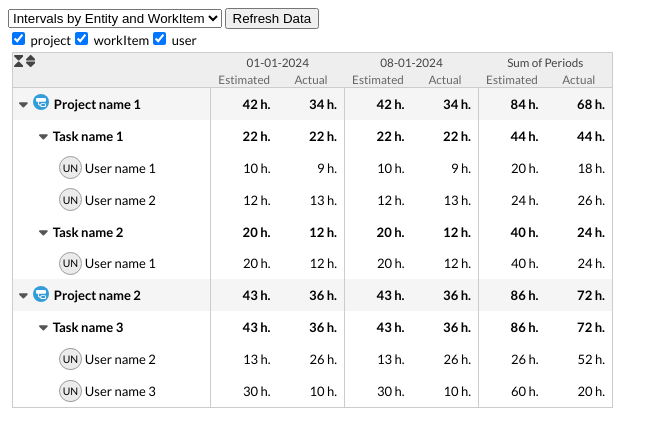
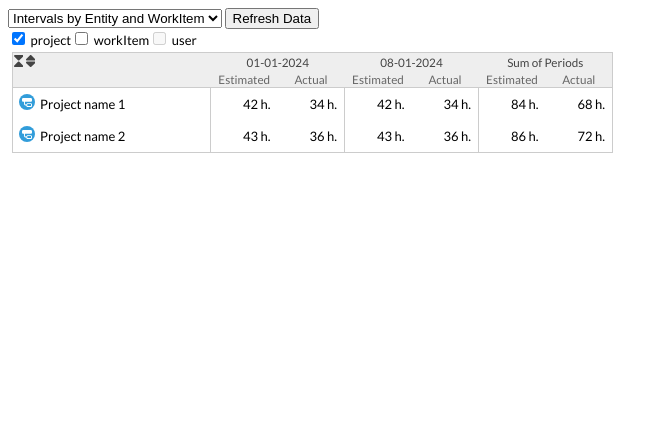
Before and after one commit to itm-platform/Resource-Analysis, a website: page flexiTable.html in a window 1280 px wide. Shown: the whole page, without its empty margins (0-668 px from the left). Drawn offline with Linux system fonts and the light colour scheme; no server answers; files whose address does not match are found by name.

Commit message:
filters aware of state

```diff
--- a/filterManager.js
+++ b/filterManager.js
@@ -1,41 +1,103 @@
 // filterManager.js
+import { retrieveTypeOrder } from "./utils.js";
 export class FilterManager {
-    constructor(targetDivId, initialFilters = {}) {
+    constructor(targetDivId, initialFilters = {}, dataRows) {
         this.targetDiv = document.getElementById(targetDivId);
-        this.filters = initialFilters;
+        this.dataRows = dataRows;
+        this.filterOrder = this.#getFilterOrder(dataRows);
+        this.filters = this.#reorderFilters(initialFilters);
         this.initFiltersUI();
     }
 
     initFiltersUI() {
-        const filterContainer = document.createElement('div');
+        // Ensure the container is only created once
+        this.filterContainer = this.targetDiv.querySelector('.filter-container') || document.createElement('div');
+        this.filterContainer.className = 'filter-container';
+        this.filterContainer.innerHTML = ''; // Clear existing content
+
+        // Create and attach filters
+        this.createCheckboxes();
+
+        // Append or re-append to ensure updates are visible
+        this.targetDiv.appendChild(this.filterContainer);
+        this.manageCheckboxes(); // Initial setup for checkbox states
+    }
+
+    createCheckboxes() {
         Object.keys(this.filters).forEach(type => {
             const label = document.createElement('label');
             const checkbox = document.createElement('input');
             checkbox.type = 'checkbox';
             checkbox.id = type;
             checkbox.checked = this.filters[type];
+
             checkbox.addEventListener('change', () => {
                 this.updateFilter(type, checkbox.checked);
-                document.dispatchEvent(new CustomEvent('filtersUpdated', { detail: this.filters }));
             });
+
             label.appendChild(checkbox);
             label.append(` ${type}`);
-            filterContainer.appendChild(label);
+            this.filterContainer.appendChild(label);
         });
-        this.targetDiv.appendChild(filterContainer);
     }
 
+    manageCheckboxes() {
+        let firstUncheckedFound = false;
+        let enableNext = false;
+        Object.keys(this.filters).forEach(type => {
+            const checkbox = document.getElementById(type);
+            if (enableNext) {
+                checkbox.disabled = false;
+                enableNext = false;
+            } else {
+                checkbox.disabled = checkbox.checked ? false : firstUncheckedFound;
+            }
+            if (!checkbox.checked && !firstUncheckedFound) {
+                firstUncheckedFound = true;
+            } else if (checkbox.checked) {
+                enableNext = true;
+            }
+        });
+    }
+
+
+
+    #getFilterOrder(dataRows) {
+        return dataRows && dataRows.length > 0 ? retrieveTypeOrder(dataRows) : [];
+    };
+
+    #reorderFilters(filters) {
+        const reorderedFilters = {};
+        this.filterOrder.forEach(type => {
+            reorderedFilters[type] = type in filters ? filters[type] : false;
+        });
+        return this.#setSubsequentFiltersFalse(reorderedFilters);
+    }
+
+    #setSubsequentFiltersFalse(filters) {
+        let disableSubsequent = false;
+        Object.keys(filters).forEach(key => {
+            if (disableSubsequent) {
+                filters[key] = false;
+            } else if (filters[key] === false) {
+                disableSubsequent = true;
+            }
+        });
+        return filters;
+    }
     getFilters() {
         return this.filters;
     }
 
     setFilters(newFilters) {
-        this.filters = newFilters;
+        this.filters = this.#reorderFilters(newFilters, this.dataRows);
         document.dispatchEvent(new CustomEvent('filtersUpdated', { detail: this.filters }));
     }
 
     updateFilter(type, value) {
         this.filters[type] = value;
+        this.filters = this.#setSubsequentFiltersFalse(this.filters);
+        this.initFiltersUI(); // Reinitialize UI to reflect changes
         document.dispatchEvent(new CustomEvent('filtersUpdated', { detail: this.filters }));
     }
 
--- a/flexiTable.html
+++ b/flexiTable.html
@@ -91,8 +91,8 @@
 
             document.getElementById('filtersDiv').innerHTML = '';
             filterManager = new FilterManager('filtersDiv', {
-                project: true, workItem: true, user: true
-            });
+                project: true, workItem: false, user: true
+            }, data.rows);
 
             flexiTable = new FlexiTable('tableContainer', data, filterManager.getFilters());
 
--- a/flexiTable.js
+++ b/flexiTable.js
@@ -1,5 +1,6 @@
 // flexiTable.js
 import { cacheIconPaths, resolveIconPath, cacheUserImagePaths, pathCache } from './pathResolver.js';
+import { retrieveTypeOrder } from './utils.js';
 // TODO - A - translations
 // TODO - A - Render hours with minutes
 // TODO - B- Export
--- /dev/null
+++ b/utils.js
@@ -0,0 +1,34 @@
+function retrieveTypeOrder(dataset, originalTypes = []) {
+    let typeOrder = [];
+
+    function traverse(node, depth = 0) {
+      if (!node || typeof node !== 'object' || !node.type) {
+        throw new Error("Invalid node or missing type property");
+      }
+
+      const { type, children } = node;
+
+      if (typeOrder.length === depth) {
+        typeOrder.push(type);
+      } else if (typeOrder[depth] !== type) {
+        throw new Error(`Structure is not consistent: expected type '${typeOrder[depth]}' but found '${type}' at depth ${depth}`);
+      }
+
+      if (children && Array.isArray(children)) {
+        children.forEach(child => traverse(child, depth + 1));
+      }
+    }
+
+    dataset.forEach(root => traverse(root));
+
+    // Convert originalTypes to a Set for efficient look-up
+    const originalTypesSet = new Set(originalTypes);
+
+    // Filter the typeOrder based on originalTypes, if it is provided and not empty
+    if (originalTypesSet.size > 0) {
+      typeOrder = typeOrder.filter(type => originalTypesSet.has(type));
+    }
+
+    return typeOrder;
+  }
+  export { retrieveTypeOrder };
```
Also changed, not shown: tests/filterManager.spec.js (+3 -8 lines), tests/utils.spec.js (added, +196 -0 lines).
